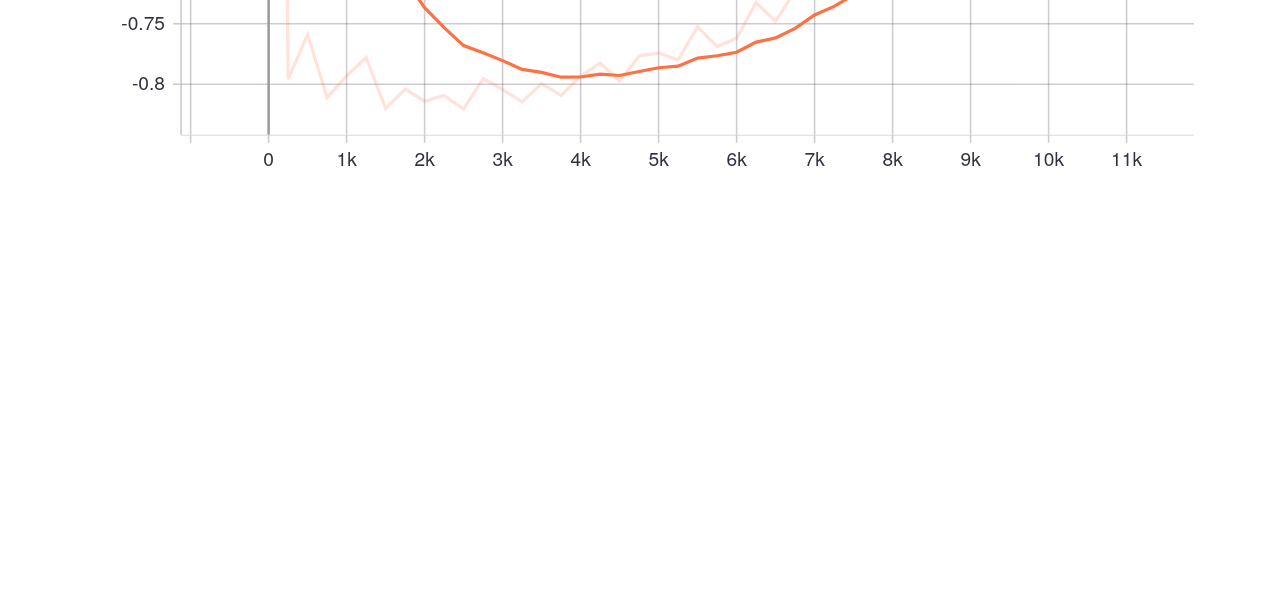
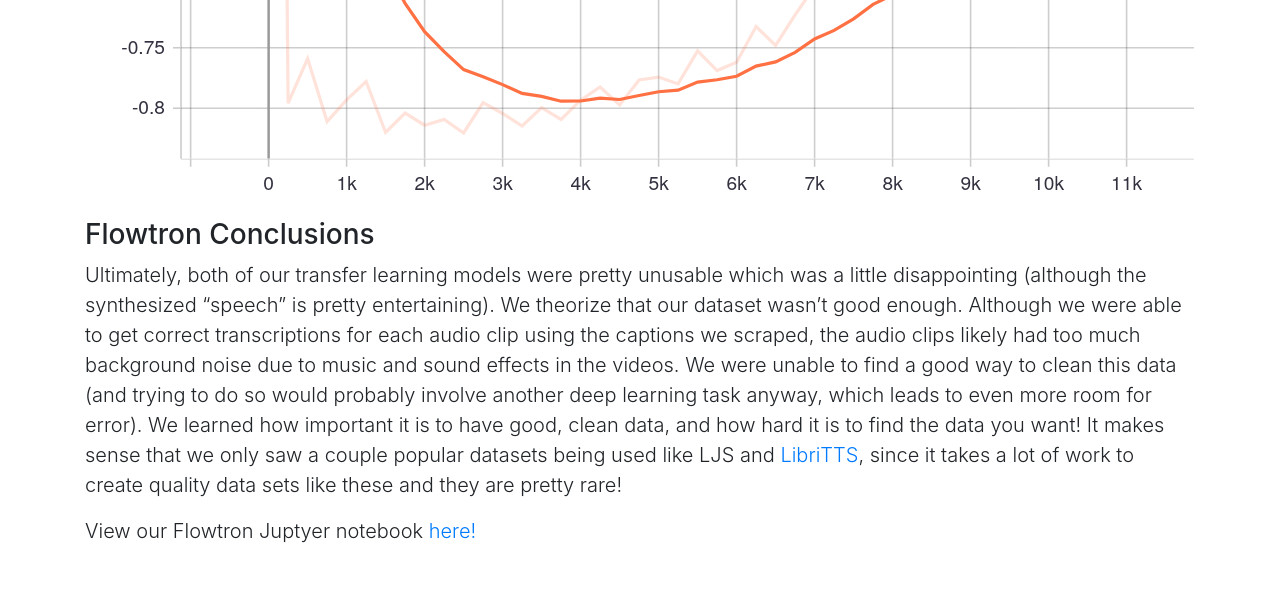
Before and after one commit to arthurjl/dl-script-gen, a Flask app: page /text-to-speech in a window 1280 px wide. Shown: the part 5840-6450 px from the top of the page. Before the commit the page ends 6006 px from the top, so only its background shows below. Run offline with Flask 2, Linux system fonts and the light colour scheme; parts of the project's set-up code (start-up, migrations or seed data) failed here and were passed over; some libraries are stand-ins or nearby versions.

Commit message:
flowtron conclusions

```diff
--- a/app/templates/text_to_speech.html
+++ b/app/templates/text_to_speech.html
@@ -87,6 +87,7 @@
             <img src="static/graphs/flowtron-finetune-validation_loss.svg" alt="Flowtron Finetuned Validation Loss">
 
             <br>
+            <br>
             <h3>Experiment 4.2: Training the last layer from scratch</h3>
             <p class="lead">We next tried training the last layer from scratch. We saw our validation loss initially decrease to -0.81 after ~3.5k iterations which seemed a lot more reasonable! However, again we noticed that the attention visualizations did not look crisp and clear. When we tried synthesizing audio, the speech was much noisier than before and sounded much more raw and unrefined. However, we did notice that the speaker’s voice sounded more masculine, and possibly closer to Kurzgesagt. Additionally, we were able to hear a snippet of coherent words coming through (listen for "finals week" in the audio clip below), unlike the babbling vowels from our previous model.</p>
             <p class="lead">As we continued training, we saw the validation loss rapidly increase as the model began to overfit. According to Flowtron’s documentation, we should have had enough data to train the model, so we were likely overfitting to noise in our audio.</p>
@@ -103,6 +104,14 @@
             <img src="static/graphs/flowtron-ignore-training_loss.svg" alt="Layer From Scratch Training Loss">
             <p class="lead">Last layer from scratch validation loss (negative log likelihood)</p>
             <img src="static/graphs/flowtron-ignore-validation_loss.svg" alt="Last Layer From Scratch Validation Loss">
+
+            <br>
+            <br>
+            <h3>Flowtron Conclusions</h3>
+            <p class="lead">Ultimately, both of our transfer learning models were pretty unusable which was a little disappointing (although the synthesized “speech” is pretty entertaining). We theorize that our dataset wasn’t good enough. Although we were able to get correct transcriptions for each audio clip using the captions we scraped, the audio clips likely had too much background noise due to music and sound effects in the videos. We were unable to find a good way to clean this data (and trying to do so would probably involve another deep learning task anyway, which leads to even more room for error). We learned how important it is to have good, clean data, and how hard it is to find the data you want! It makes sense that we only saw a couple popular datasets being used like LJS and <a href="https://research.google/tools/datasets/libri-tts/" target="_blank">LibriTTS</a>, since it takes a lot of work to create quality data sets like these and they are pretty rare!</p>
+
+            <p class="lead">View our Flowtron Juptyer notebook <a href="https://colab.research.google.com/drive/1_2h6Y7aUXk2b1Vw3100r6T4ZjbW8m9QC?usp=sharing " target="_blank">here!</a></p>
+
         </div>
     </div>
 
```
